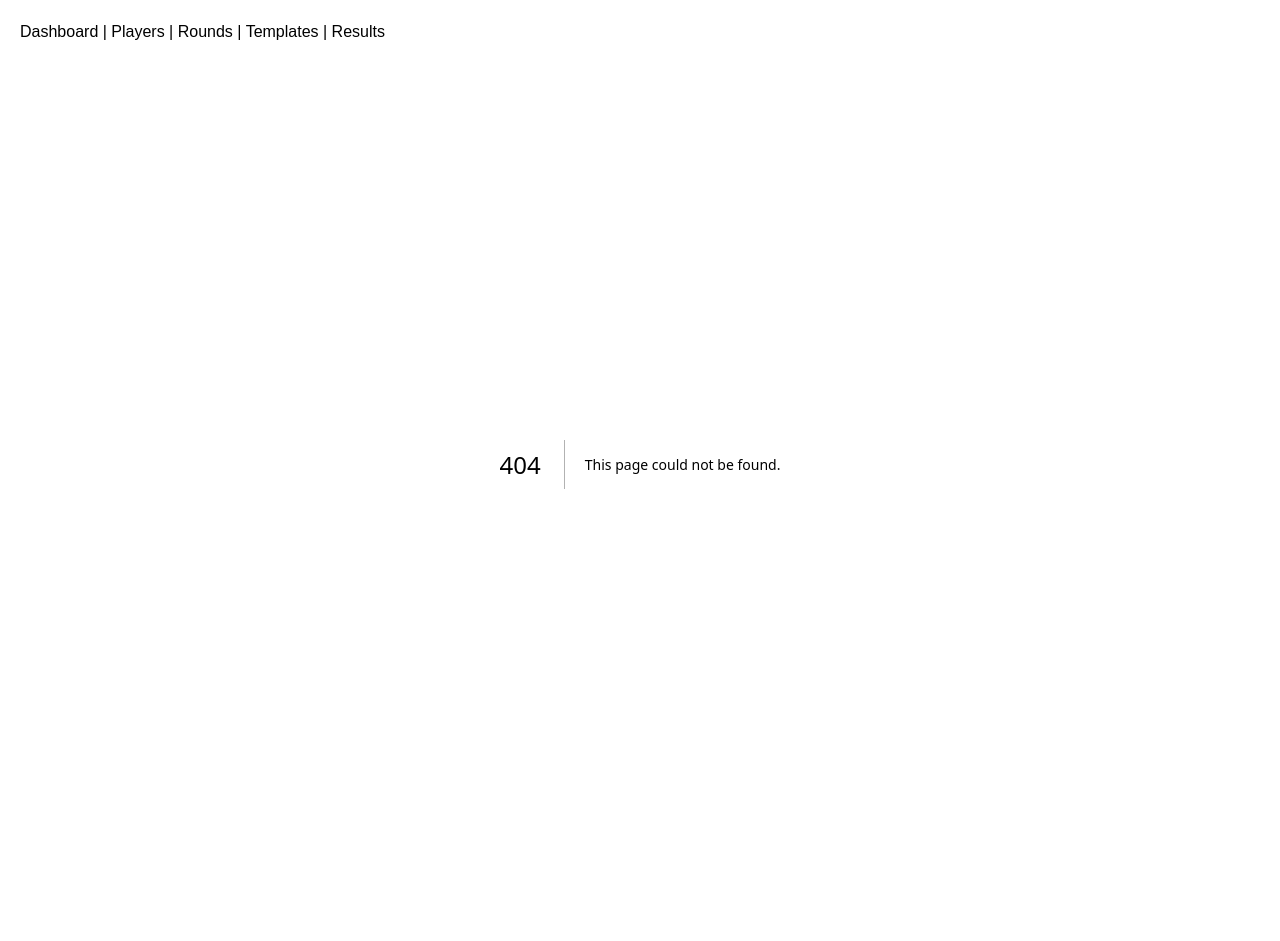
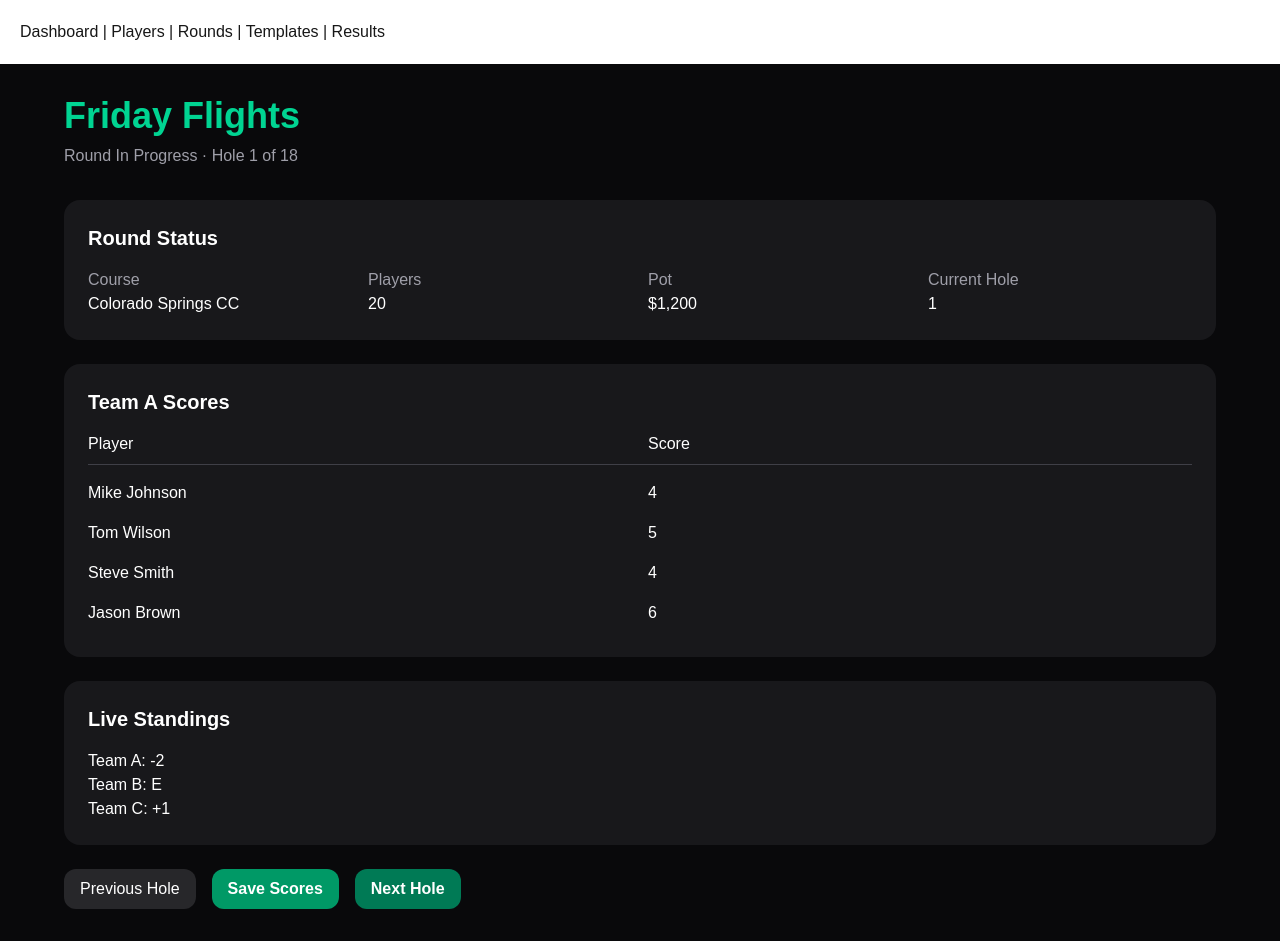
Before and after one commit to Cody-Ayers/club-games, a Next.js app: page /rounds/live in a window 1280 px wide. Before the commit this address had no page. Before the commit the page ends 864 px from the top, so only its background shows below. Built offline with nearby package versions, Linux system fonts and the light colour scheme.

Commit message:
Built live scoring page

```diff
--- /dev/null
+++ b/src/app/rounds/live/page.tsx
@@ -0,0 +1,82 @@
+export default function LiveRoundPage() {
+  return (
+    <main className="min-h-screen bg-zinc-950 text-white p-8">
+      <div className="max-w-6xl mx-auto">
+        <h1 className="text-4xl font-bold text-emerald-400 mb-2">
+          Friday Flights
+        </h1>
+
+        <p className="text-zinc-400 mb-8">Round In Progress · Hole 1 of 18</p>
+
+        <div className="bg-zinc-900 rounded-2xl p-6 mb-6">
+          <h2 className="text-xl font-semibold mb-4">Round Status</h2>
+
+          <div className="grid grid-cols-2 md:grid-cols-4 gap-4">
+            <div>
+              <p className="text-zinc-400">Course</p>
+              <p>Colorado Springs CC</p>
+            </div>
+            <div>
+              <p className="text-zinc-400">Players</p>
+              <p>20</p>
+            </div>
+            <div>
+              <p className="text-zinc-400">Pot</p>
+              <p>$1,200</p>
+            </div>
+            <div>
+              <p className="text-zinc-400">Current Hole</p>
+              <p>1</p>
+            </div>
+          </div>
+        </div>
+
+        <div className="bg-zinc-900 rounded-2xl p-6 mb-6">
+          <h2 className="text-xl font-semibold mb-4">Team A Scores</h2>
+
+          <div className="grid grid-cols-2 gap-4 border-b border-zinc-700 pb-2 mb-2">
+            <div>Player</div>
+            <div>Score</div>
+          </div>
+
+          <div className="grid grid-cols-2 gap-4 py-2">
+            <div>Mike Johnson</div>
+            <div>4</div>
+          </div>
+          <div className="grid grid-cols-2 gap-4 py-2">
+            <div>Tom Wilson</div>
+            <div>5</div>
+          </div>
+          <div className="grid grid-cols-2 gap-4 py-2">
+            <div>Steve Smith</div>
+            <div>4</div>
+          </div>
+          <div className="grid grid-cols-2 gap-4 py-2">
+            <div>Jason Brown</div>
+            <div>6</div>
+          </div>
+        </div>
+
+        <div className="bg-zinc-900 rounded-2xl p-6 mb-6">
+          <h2 className="text-xl font-semibold mb-4">Live Standings</h2>
+
+          <p>Team A: -2</p>
+          <p>Team B: E</p>
+          <p>Team C: +1</p>
+        </div>
+
+        <div className="flex gap-4">
+          <button className="bg-zinc-800 px-4 py-2 rounded-xl">
+            Previous Hole
+          </button>
+          <button className="bg-emerald-600 hover:bg-emerald-500 px-4 py-2 rounded-xl font-semibold">
+            Save Scores
+          </button>
+          <button className="bg-emerald-700 hover:bg-emerald-600 px-4 py-2 rounded-xl font-semibold">
+            Next Hole
+          </button>
+        </div>
+      </div>
+    </main>
+  );
+}
```
